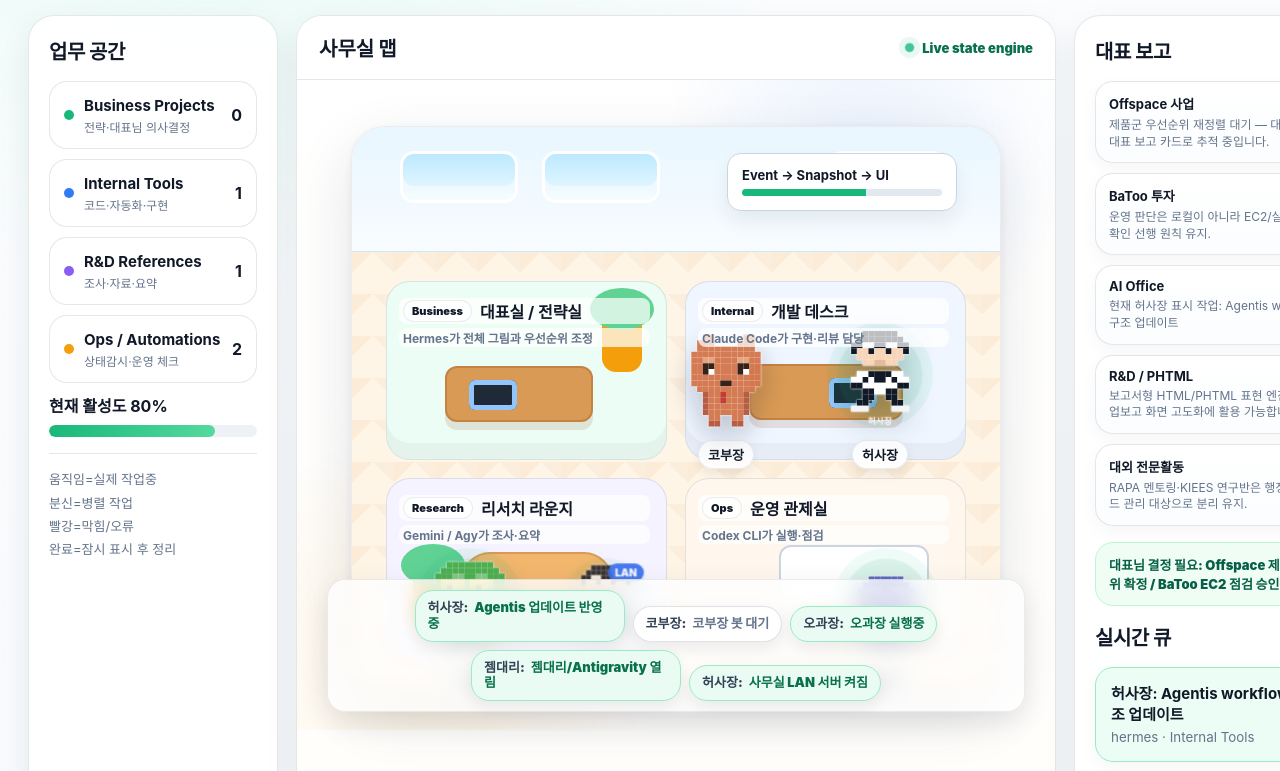
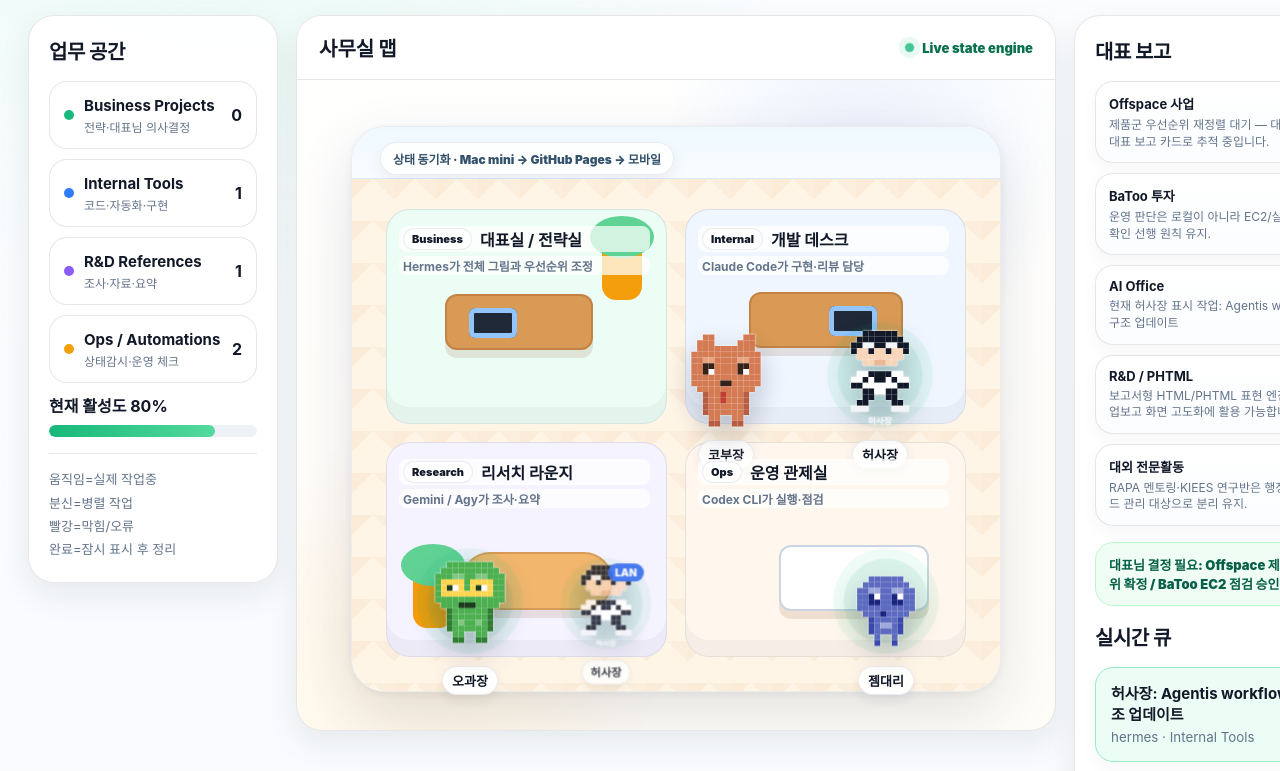
Before and after one commit to imejaim/offspace-ai-office, a plain HTML site: page prototype/index-v3.html in a window 1280 px wide. Shown: the part 172-943 px from the top of the page. Drawn offline with Linux system fonts and the light colour scheme.

Commit message:
Clean office map overlays

```diff
--- a/prototype/index-v3.html
+++ b/prototype/index-v3.html
@@ -17,12 +17,20 @@
 /* readability fix: keep office labels usable and allow manual repositioning */
 .agent,.bubble{pointer-events:auto;cursor:grab;touch-action:none;user-select:none}
 .agent.dragging,.bubble.dragging{cursor:grabbing;filter:drop-shadow(0 16px 22px rgba(15,23,42,.20))}
-#bubble-layer{inset:auto 30px 18px 30px;display:flex;flex-wrap:wrap;gap:8px;align-items:flex-end;justify-content:center;z-index:95;padding:10px 12px;border:1px solid rgba(15,23,42,.08);border-radius:18px;background:rgba(255,255,255,.78);backdrop-filter:blur(10px);box-shadow:0 10px 28px rgba(15,23,42,.10)}
-.bubble{position:static;max-width:210px;line-height:1.22;white-space:normal;cursor:default;box-shadow:0 6px 16px rgba(15,23,42,.08)}
-.bubble::before{content:attr(data-speaker);display:inline-block;margin-right:6px;color:#334155;font-weight:950}
-.bubble::after{content:""}
+/* Keep grid cards at their natural height; the office map should not stretch to the tall right queue. */
+.layout{align-items:start}
+.office-panel{align-self:start}
+/* Keep speech/status text out of the map. The right-side realtime queue is the canonical status text. */
+#bubble-layer{display:none!important}
+.bubble{display:none!important}
 .zone h3,.zone p{position:relative;z-index:80;background:rgba(255,255,255,.72);border-radius:8px;padding:1px 4px;margin-left:-4px}
-@media(max-width:640px){#bubble-layer{left:16px;right:16px;bottom:18px;max-height:112px;overflow:auto;justify-content:flex-start;padding:8px}.bubble{max-width:100%;font-size:11px;padding:7px 9px}.bubble::after{display:none}}
+/* Simplify the unclear top wall: no decorative windows/board, only a small meaning label. */
+.window,.board{display:none!important}
+.backwall{height:52px!important;background:linear-gradient(180deg,#eef9ff,#f8fcff)!important;border-bottom:1px solid #dbeafe!important}
+.backwall::after{content:"상태 동기화 · Mac mini → GitHub Pages → 모바일";position:absolute;left:28px;top:15px;padding:7px 12px;border-radius:999px;background:rgba(255,255,255,.86);border:1px solid rgba(15,23,42,.08);color:#33516b;font-size:12px;font-weight:950;box-shadow:0 6px 16px rgba(15,23,42,.06)}
+.floor{top:52px!important}
+.zones{top:82px!important;bottom:34px!important}
+@media(max-width:640px){.backwall{height:48px!important}.backwall::after{left:16px;right:16px;top:11px;text-align:center;font-size:11px;padding:7px 8px}.floor{top:48px!important}.zones{top:68px!important;bottom:18px!important}}
 </style>
 </head>
 <body>
```
